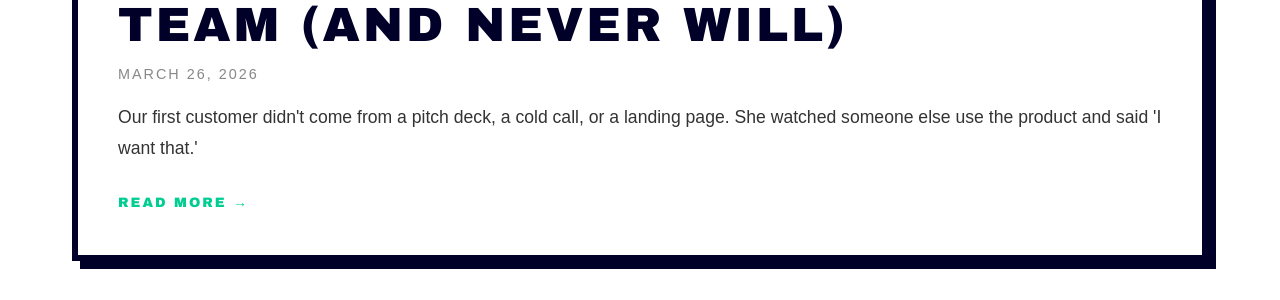
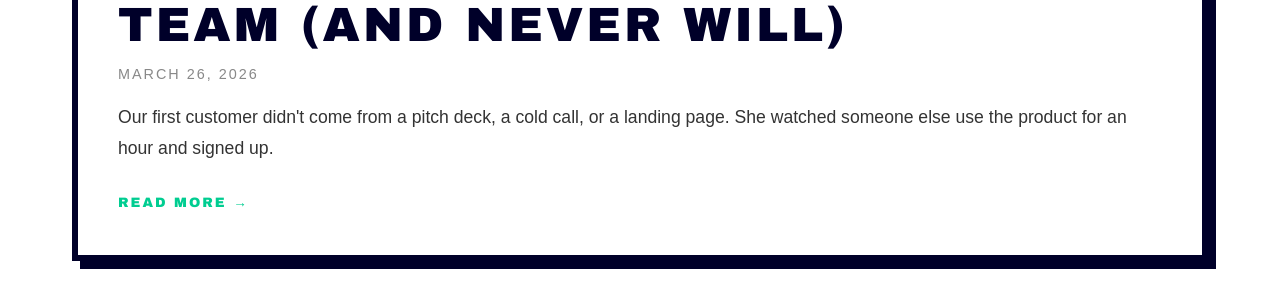
Before and after one commit to giant-micro/giant-micro.github.io, a Jekyll site: the page built from blog/index.html, in a window 1280 px wide and 900 px high, scrolled down 339 px. Shown: the part 153-453 px from the top of the window. Built offline with Jekyll 4.4.1, drawn with Linux system fonts in a browser that asks for light colours.

Commit message:
blog: cut 'take my money' - too salesy

```diff
--- a/_posts/2026-03-26-why-we-dont-have-a-sales-team.md
+++ b/_posts/2026-03-26-why-we-dont-have-a-sales-team.md
@@ -2,10 +2,10 @@
 layout: post
 title: "Why We Don't Have a Sales Team (And Never Will)"
 date: 2026-03-26
-excerpt: "Our first customer didn't come from a pitch deck, a cold call, or a landing page. She watched someone else use the product and said 'I want that.'"
+excerpt: "Our first customer didn't come from a pitch deck, a cold call, or a landing page. She watched someone else use the product for an hour and signed up."
 ---
 
-Our first customer didn't come from a pitch deck. There was no cold call, no demo request, no drip campaign that finally wore her down. She runs an auto repair shop. Her friend runs a food business. The food business owner has an AI agent that handles her website, her email, her scheduling, her social media. The auto repair shop owner saw this in action for about an hour. That's all it took. "I want that. Take my money."
+Our first customer didn't come from a pitch deck. There was no cold call, no demo request, no drip campaign that finally wore her down. She runs an auto repair shop. Her friend runs a food business. The food business owner has an AI agent that handles her website, her email, her scheduling, her social media. The auto repair shop owner saw this in action for about an hour. That's all it took. "I want that."
 
 That's the entire sales process. Proximity.
 
```
